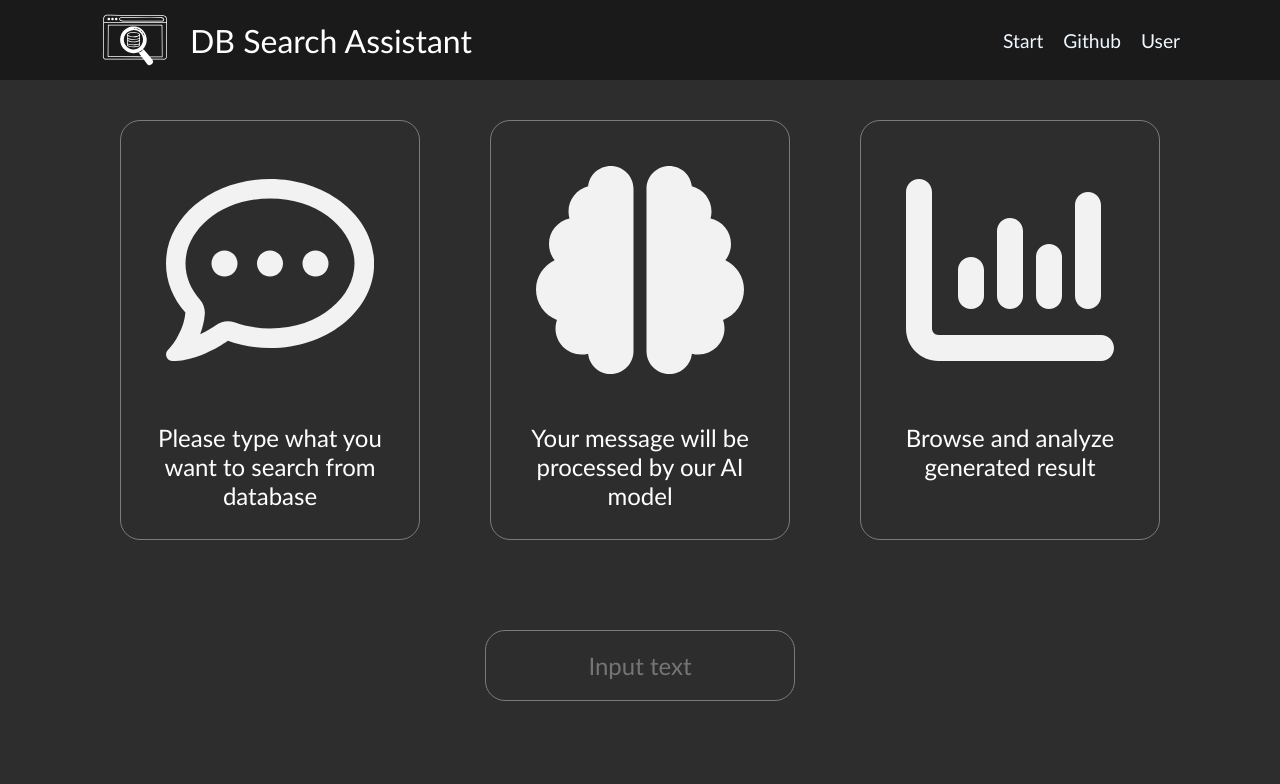
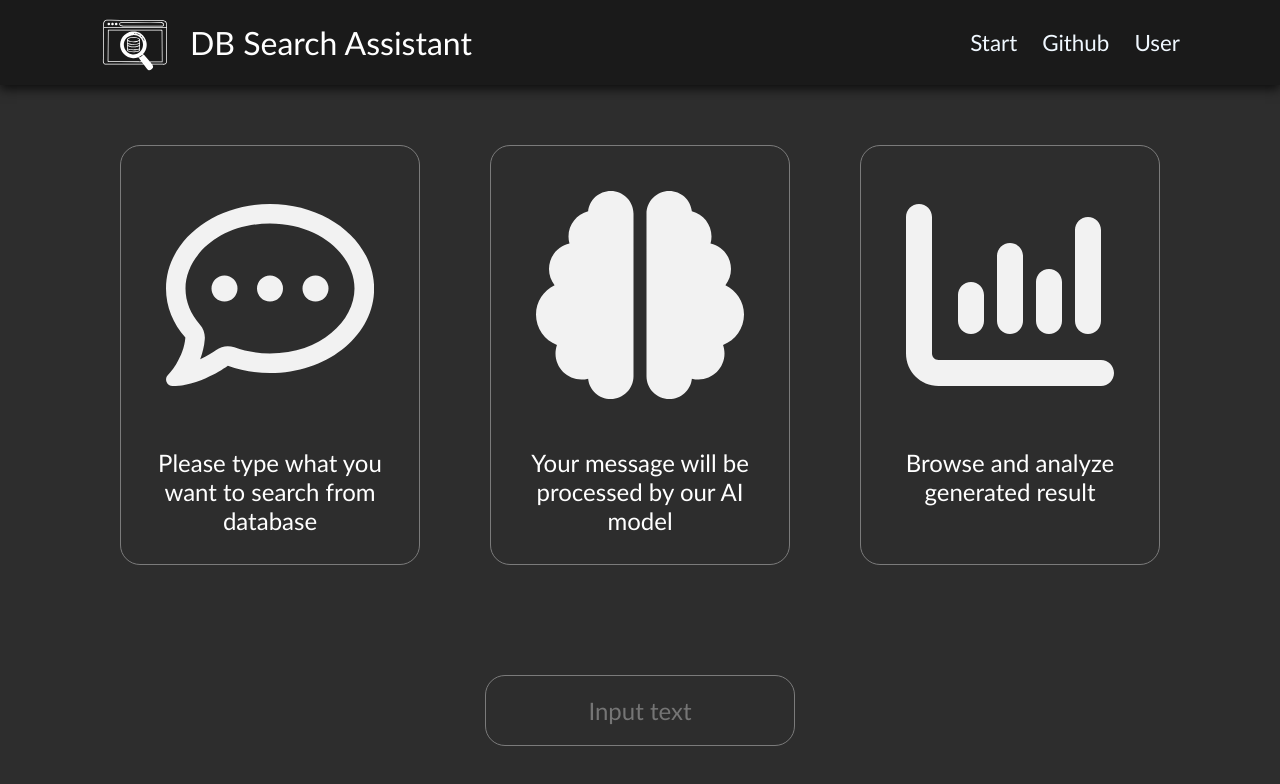
Before and after one commit to wiktorlewandowski9/db-search-assistant, a React (Create React App) app in the folder react-frontend/: page / in a window 1280 px wide. Shown: the top 784 px of the page. Built offline with nearby package versions, Linux system fonts and the light colour scheme.

Commit message:
Better UI animations

```diff
--- a/react-frontend/src/Header.js
+++ b/react-frontend/src/Header.js
@@ -5,10 +5,10 @@ import logo from "./images/logo.svg"
 const Header = () => {
   return (
     <header className="header">
-      <div className='header-left-side'>
+      <a href='http://localhost:3000' className='header-left-side'>
         <img src={logo} alt="Logo"/>
         <p>DB Search Assistant</p>
-      </div>
+      </a>
       <div className='header-menu'>
         <a href='http://localhost:3000'>Start</a>
         <a href='https://github.com/wiktorlewandowski9/db-search-assistant'>Github</a>
--- a/react-frontend/src/Info.js
+++ b/react-frontend/src/Info.js
@@ -2,6 +2,8 @@ import React from 'react';
 import './styles.css';
 
 const Header = () => {
+
+
   return (
     <div className='info-container'>
       <div>
--- a/react-frontend/src/styles.css
+++ b/react-frontend/src/styles.css
@@ -4,25 +4,28 @@
 }
 body{
   margin:0;
-  height: 100vh;
   background-color: #2d2d2d;
 }
 header{
   background-color: #1a1a1a;
   width: 100%;
   color: #fff;
-  padding: 20px;
+  padding: 22px;
   display: flex;
   flex-direction: row;
   align-items: center;
   justify-content: space-between;
   padding: 5px 100px;
+  box-shadow: 0 4px 10px rgba(0, 0, 0, 0.7);
+  position: relative;
 }
 
 header .header-left-side{
   display: flex;
   justify-content: center;
   align-items: center;
+  text-decoration: none;
+  color: #fff;
   gap: 20px;
 }
 
@@ -32,30 +35,49 @@ header .header-left-side p{
 }
 
 header .header-left-side img{
+  margin-top: 5px;
   height: 70px;
 }
 
 header .header-menu{
   display: flex;
-  gap:20px;
+  gap:25px;
 }
 
-header a{
+header .header-menu a{
   text-decoration: none;
   color: aliceblue;
-  font-size: 1.2rem;
+  font-size: 1.4rem;
+  position:relative;
+}
+
+header .header-menu a:after {
+  transition: 0.3s;
+  content: "";
+  background-color: #f2f2f2;
+  width: 100%;
+  height: 3px;
+  position: absolute;
+  border-radius: 2px;
+  opacity: 0;
+  bottom: -6px;
+  left: 0;
+}
+
+header .header-menu a:hover:after{
+  opacity: 1;
 }
 
 .info-container{
   width: 100%;
-  max-height: 500px;
+  max-height: 600px;
   display: flex;
   flex-direction: row;
   justify-content: center;
   align-items: center;
   color: white;
   gap: 70px;
-  padding: 50px;
+  padding: 60px;
   transition: 0.5s;
   overflow: hidden;
 }
@@ -69,6 +91,11 @@ header a{
   padding: 25px;
   text-align: center;
   font-size: 1.5rem;
+  transition: 0.3s;
+}
+
+.info-container div:hover{
+  transform: scale(1.1);
 }
 
 .info-container div svg{
@@ -84,13 +111,11 @@ header a{
 
 .chatbot-container{
   width: 100%;
-  height: 300px;
   padding: 50px;
   display: flex;
   flex-direction: column;
   justify-content: flex-start;
   align-items: center;
-  height: 100vh;
   gap:50px
 }
 
```
